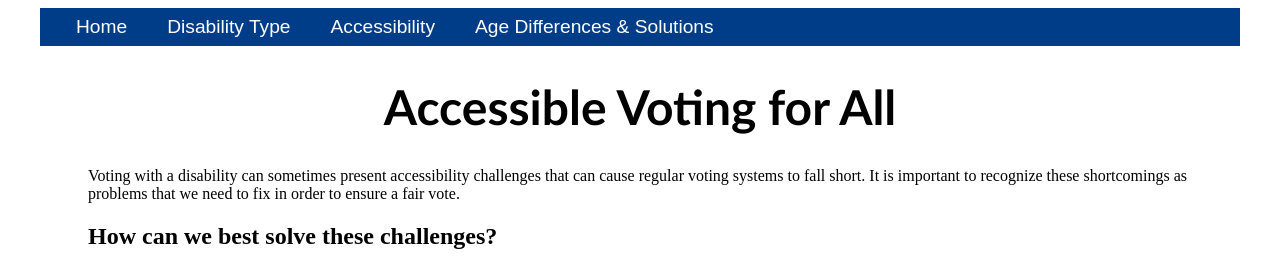
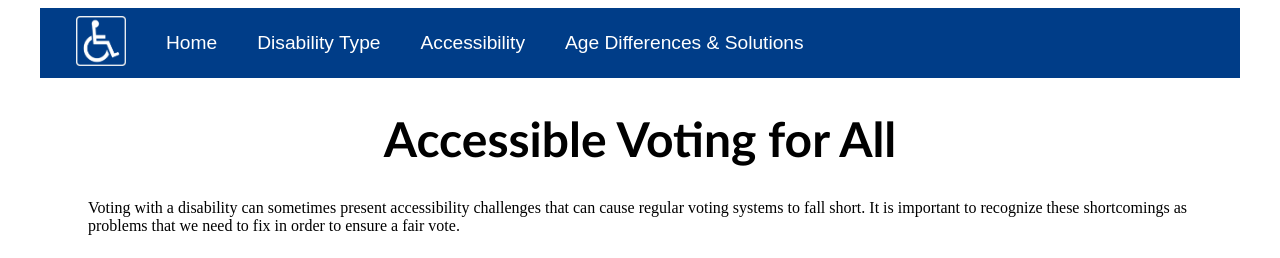
Before and after one commit to KSTombstone/data100_final_project, a plain HTML site: page Laws.html in a window 1280 px wide. Shown: the top 258 px of the page. Drawn offline with Linux system fonts and the light colour scheme.

Commit message:
Update Laws.html

```diff
--- a/Laws.html
+++ b/Laws.html
@@ -12,6 +12,7 @@
         <header>
                 <nav>
                     <ul>
+                     <li><img src="img/Handicapped_Accessible_sign.svg.png" alt="img" class="navimg"></li>
                      <li><a href ="index.html">Home</a></li>
                      <li><a href ="type.html">Disability Type</a></li>
                      <li><a href="Laws.html">Accessibility</a></li>
```
